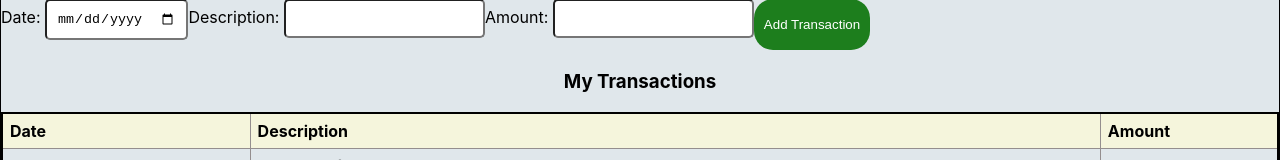
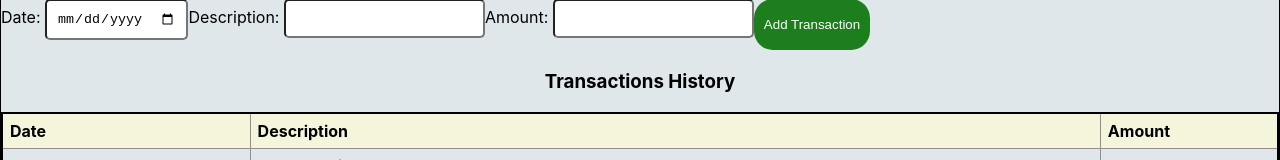
Before and after one commit to BrendahKiragu/brendah-week-1-code-challenge-bank-transaction-app, a React (Create React App) app: page / in a window 1280 px wide. Shown: the part 295-455 px from the top of the page. Built offline with nearby package versions, Linux system fonts and the light colour scheme; data requests are answered from the project's data file.

Commit message:
changes the table heading

```diff
--- a/src/components/TransactionTable.js
+++ b/src/components/TransactionTable.js
@@ -3,12 +3,12 @@ import React from 'react';
 function TransactionTable({ transactions, searchTerm }) {
   // Filter transactions based on the searchTerm
   const filteredTransactions = transactions.filter(transaction =>
-    transaction.description.toLowerCase().includes(searchTerm.toLowerCase())
+    transaction.description && transaction.description.toLowerCase().includes(searchTerm.toLowerCase())
   );
 
   return (
     <div>
-      <h3>My Transactions</h3>
+      <h3>Transactions History</h3>
       <table>
         <thead>
           <tr>
```
